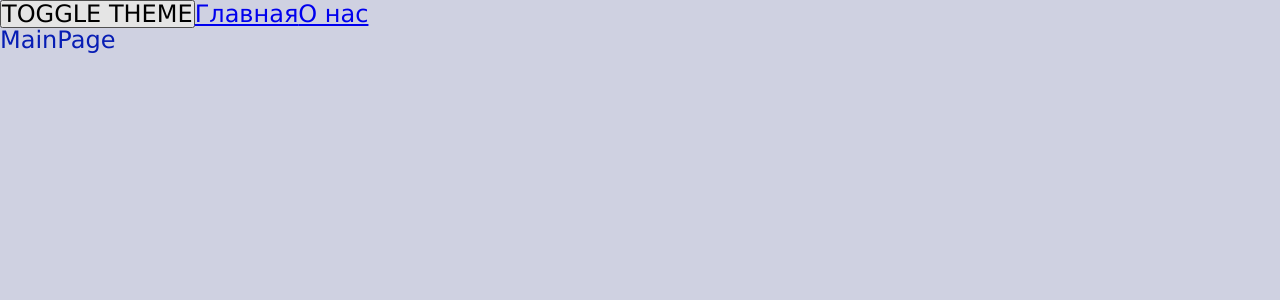
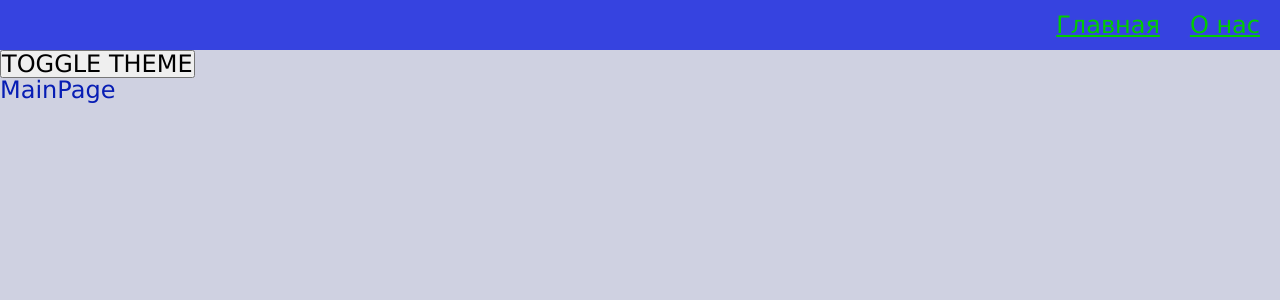
Before and after one commit to GonzRu/ulbi-project, a React app: page / in a window 1280 px wide. Shown: the top 300 px of the page. Built offline with nearby package versions, Linux system fonts and the light colour scheme.

Commit message:
lesson 12: AppLink

```diff
--- a/src/app/App.tsx
+++ b/src/app/App.tsx
@@ -4,6 +4,7 @@ import {Link, Route, Routes} from "react-router-dom";
 import {classNames} from "shared/lib/classNames";
 import {useTheme} from "app/providers/ThemeProvider";
 import {AppRouter} from "app/providers/router";
+import {Navbar} from "widgets/Navbar";
 
 const App = () => {
 
@@ -11,9 +12,8 @@ const App = () => {
 
     return (
         <div className={classNames('app', {}, [theme])}>
+            <Navbar/>
             <button onClick={toggleTheme}>TOGGLE THEME</button>
-            <Link to={'/'}>Главная</Link>
-            <Link to={'/about'}>О нас</Link>
             <AppRouter/>
         </div>
     );
--- a/src/app/styles/themes/dark.scss
+++ b/src/app/styles/themes/dark.scss
@@ -1,6 +1,9 @@
 .app.dark {
   --bg-color: #3643e0;
+  --inverted-bg-color: #cfd1e1;
 
   --primary-color: #073f07;
   --secondary-color: #02cc02;
+  --primary-primary-color: #071db4;
+  --primary-secondary-color: #4e59c7;
 }
--- a/src/app/styles/themes/normal.scss
+++ b/src/app/styles/themes/normal.scss
@@ -1,6 +1,9 @@
 .app.light {
   --bg-color: #cfd1e1;
+  --inverted-bg-color: #3643e0;
 
   --primary-color: #071db4;
   --secondary-color: #4e59c7;
+  --inverted-primary-color: #073f07;
+  --inverted-secondary-color: #02cc02;
 }
--- a/src/app/styles/variables/global.scss
+++ b/src/app/styles/variables/global.scss
@@ -7,4 +7,7 @@
   --font-size-l: 24px;
   --font-line-l: 23px;
   --font-l: var(--font-line-l) / var(--font-line-l) var(--font-family-main);
+
+  // Размеры
+  --navbar-height: 50px;
 }
--- a/src/shared/lib/classNames.ts
+++ b/src/shared/lib/classNames.ts
@@ -1,9 +1,9 @@
 type Mods = Record<string, boolean | string>;
 
-export function classNames(cls: string, mods: Mods, additional: string[]): string {
+export function classNames(cls: string, mods: Mods = {}, additional: string[] = []): string {
     return [
         cls,
-        ...additional,
+        ...additional.filter(Boolean),
         ...Object.entries(mods)
             .filter(([cls, value]) => Boolean(value))
             .map(([classNames]) => classNames)
--- /dev/null
+++ b/src/shared/ui/AppLink/AppLink.module.scss
@@ -0,0 +1,11 @@
+.AppLink {
+  color: var(--primary-color);
+}
+
+.primary {
+  color: var(--inverted-primary-color);
+}
+
+.secondary {
+  color: var(--inverted-secondary-color);
+}
--- /dev/null
+++ b/src/shared/ui/AppLink/AppLink.tsx
@@ -0,0 +1,35 @@
+import {classNames} from "shared/lib/classNames";
+import cl from './AppLink.module.scss';
+import {Link, LinkProps} from "react-router-dom";
+import {FC} from "react";
+
+export enum AppLinkTheme {
+    PRIMARY = 'primary',
+    SECONDARY = 'secondary',
+}
+
+interface AppLinkProps extends LinkProps {
+    className?: string;
+    theme?: AppLinkTheme;
+}
+
+export const AppLink: FC<AppLinkProps> = (props) => {
+
+    const {
+        to,
+        className,
+        children,
+        theme = AppLinkTheme.PRIMARY,
+        ...otherProps
+    } = props;
+
+    return (
+        <Link
+            to={to}
+            className={classNames(cl.AppLink, {}, [className, cl[theme]])}
+            {...otherProps}
+        >
+            {children}
+        </Link>
+    );
+};
--- /dev/null
+++ b/src/widgets/Navbar/index.tsx
@@ -0,0 +1 @@
+export {Navbar} from './ui/Navbar'
--- /dev/null
+++ b/src/widgets/Navbar/ui/Navbar.module.scss
@@ -0,0 +1,16 @@
+.Navbar {
+  width: 100%;
+  height: var(--navbar-height);
+  background-color: var(--inverted-bg-color);
+  display: flex;
+  align-items: center;
+  padding: 20px;
+}
+
+.links {
+  margin-left: auto;
+}
+
+.mainLink {
+  margin-right: 30px;
+}
--- /dev/null
+++ b/src/widgets/Navbar/ui/Navbar.tsx
@@ -0,0 +1,23 @@
+import {classNames} from "shared/lib/classNames";
+import cl from './Navbar.module.scss';
+import {AppLink, AppLinkTheme} from "shared/ui/AppLink/AppLink";
+
+interface NavbarProps {
+    className?: string;
+}
+
+export const Navbar = () => {
+    return (
+        <div className={classNames(cl.Navbar)}>
+            <div className={cl.links}>
+                <AppLink to={'/'}
+                         className={cl.mainLink}
+                         theme={AppLinkTheme.SECONDARY}
+                >Главная</AppLink>
+                <AppLink to={'/about'}
+                         theme={AppLinkTheme.SECONDARY}
+                >О нас</AppLink>
+            </div>
+        </div>
+    );
+};
```
